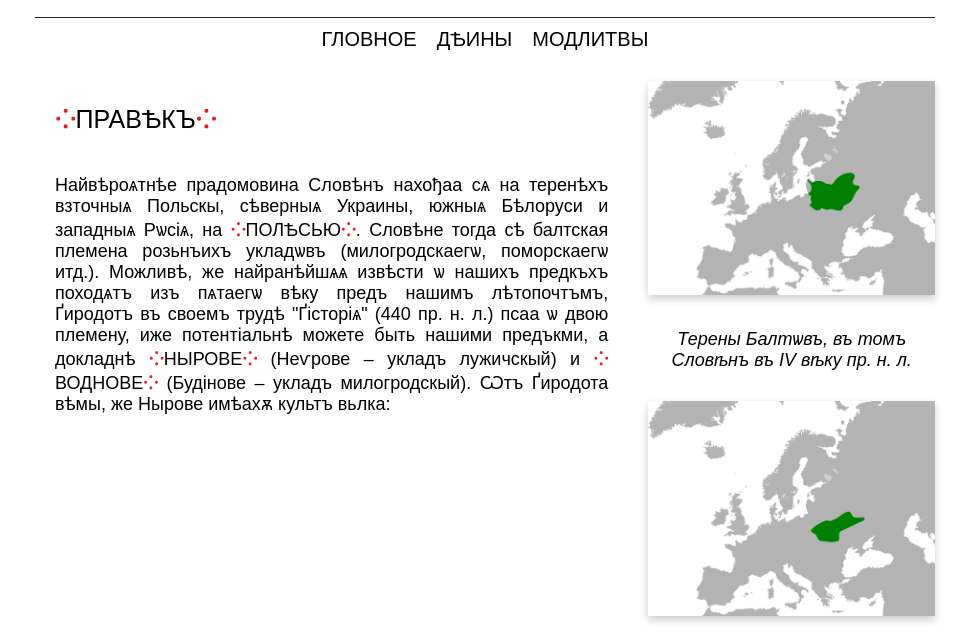
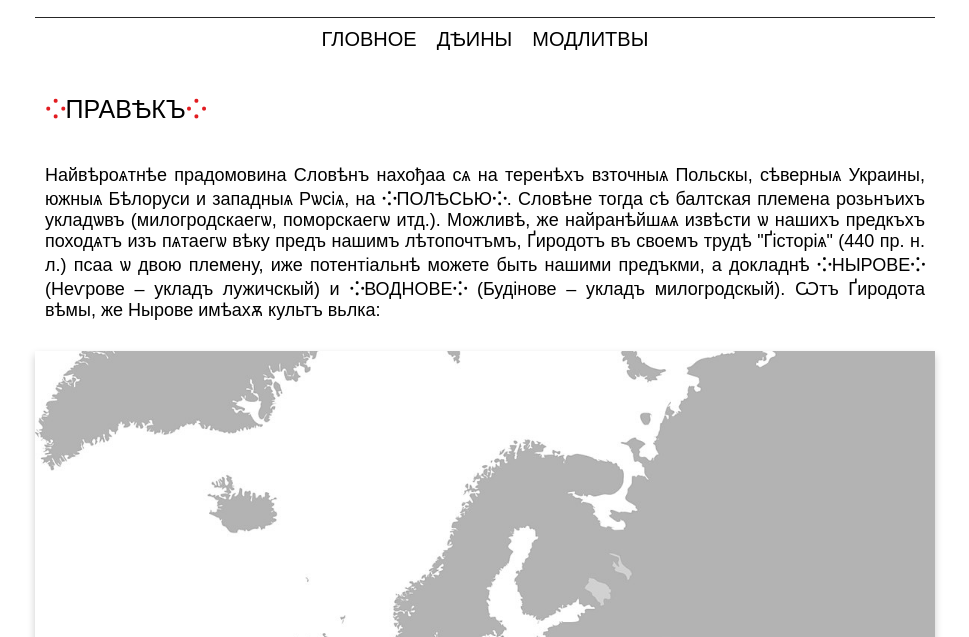
Before and after one commit to AntonSofron/sclavorum, a plain HTML site: page index.html in a window 1280 px wide. Shown: the part 107-744 px from the top of the page, without its empty margins (155-1124 px from the left). Drawn offline with Linux system fonts and the light colour scheme; a web font is replaced by a local one.

Commit message:
Update index.html

```diff
--- a/index.html
+++ b/index.html
@@ -55,43 +55,36 @@
   .main-content {
     width: 900px;
     display: flex;
+    flex-direction: column;
     margin-top: 20px;
-    gap: 20px;
   }
 
-  .left-content {
-    flex: 2;
+  .content-header {
+    font-size: 25px;
+    text-align: justify;
+    color: #000000;
+    margin-bottom: 20px;
     padding: 10px;
-    text-align: left;
-    font-size: 21px;
   }
 
-  .right-content {
-    flex: 1;
-    text-align: center;
-  }
-
-  .header {
-    margin-bottom: 20px;
-    color: #000000;
-    padding: 10px;
-    font-size: 25px;
-    text-align: justify;
+  .content-header strong {
+    color: #E21C21;
   }
 
   .text-section {
-    margin-bottom: 20px;
-    color: #000000;
-    padding: 10px;
     font-size: 18px;
     text-align: justify;
+    color: #000000;
+    margin-bottom: 20px;
+    padding: 10px;
   }
 
   .image-container {
     margin-bottom: 20px;
+    text-align: center;
   }
 
-  .right-content img {
+  .image-container img {
     max-width: 100%;
     height: auto;
     margin-bottom: 20px;
@@ -122,15 +115,12 @@
 </div>
 
 <div class="main-content">
-  <div class="left-content">
-    <div class="header">
-      <strong style="color: #E21C21;">⁘</strong>ПРАВѢКЪ<strong style="color: #E21C21;">⁘</strong>
+  <div class="content-header">
+    <strong>⁘</strong>ПРАВѢКЪ<strong>⁘</strong>
   </div>
   <div class="text-section">
-      Найвѣроѧтнѣе прадомовина Словѣнъ нахођаа сѧ на теренѣхъ взточныѧ Польскы, сѣверныѧ Украины, южныѧ Бѣлоруси и западныѧ Рѡсіѧ, на <strong style="color: #E21C21;">⁘</strong>ПОЛѢСЬЮ<strong style="color: #E21C21;">⁘</strong>. Словѣне тогда сѣ балтская племена розьнъихъ укладѡвъ (милогродскаегѡ, поморскаегѡ итд.). Можливѣ, же найранѣйшѧѧ извѣсти ѡ нашихъ предкъхъ походѧтъ изъ пѧтаегѡ вѣку предъ нашимъ лѣтопочтъмъ, Ґиродотъ въ своемъ трудѣ "Ґісторіѧ" (440 пр. н. л.) псаа ѡ двою племену, иже потентіальнѣ можете быть нашими предъкми, а докладнѣ <strong style="color: #E21C21;">⁘</strong>НЫРОВЕ<strong style="color: #E21C21;">⁘</strong> (Неѵрове – укладъ лужичскый) и <strong style="color: #E21C21;">⁘</strong>ВОДНОВЕ<strong style="color: #E21C21;">⁘</strong> (Будінове – укладъ милогродскый). Ѡтъ Ґиродота вѣмы, же Нырове имѣахѫ культъ вьлка:
+    Найвѣроѧтнѣе прадомовина Словѣнъ нахођаа сѧ на теренѣхъ взточныѧ Польскы, сѣверныѧ Украины, южныѧ Бѣлоруси и западныѧ Рѡсіѧ, на <strong>⁘</strong>ПОЛѢСЬЮ<strong>⁘</strong>. Словѣне тогда сѣ балтская племена розьнъихъ укладѡвъ (милогродскаегѡ, поморскаегѡ итд.). Можливѣ, же найранѣйшѧѧ извѣсти ѡ нашихъ предкъхъ походѧтъ изъ пѧтаегѡ вѣку предъ нашимъ лѣтопочтъмъ, Ґиродотъ въ своемъ трудѣ "Ґісторіѧ" (440 пр. н. л.) псаа ѡ двою племену, иже потентіальнѣ можете быть нашими предъкми, а докладнѣ <strong>⁘</strong>НЫРОВЕ<strong>⁘</strong> (Неѵрове – укладъ лужичскый) и <strong>⁘</strong>ВОДНОВЕ<strong>⁘</strong> (Будінове – укладъ милогродскый). Ѡтъ Ґиродота вѣмы, же Нырове имѣахѫ культъ вьлка:
   </div>
-  </div>
-  <div class="right-content">
   <div class="image-container">
     <img src="img/img1.png" alt="Related Image">
     <div class="image-description">
@@ -144,7 +134,6 @@
     </div>
   </div>
 </div>
-</div>
 
 </body>
 </html>
```
Lines whose indentation alone changed are shown as unchanged.
